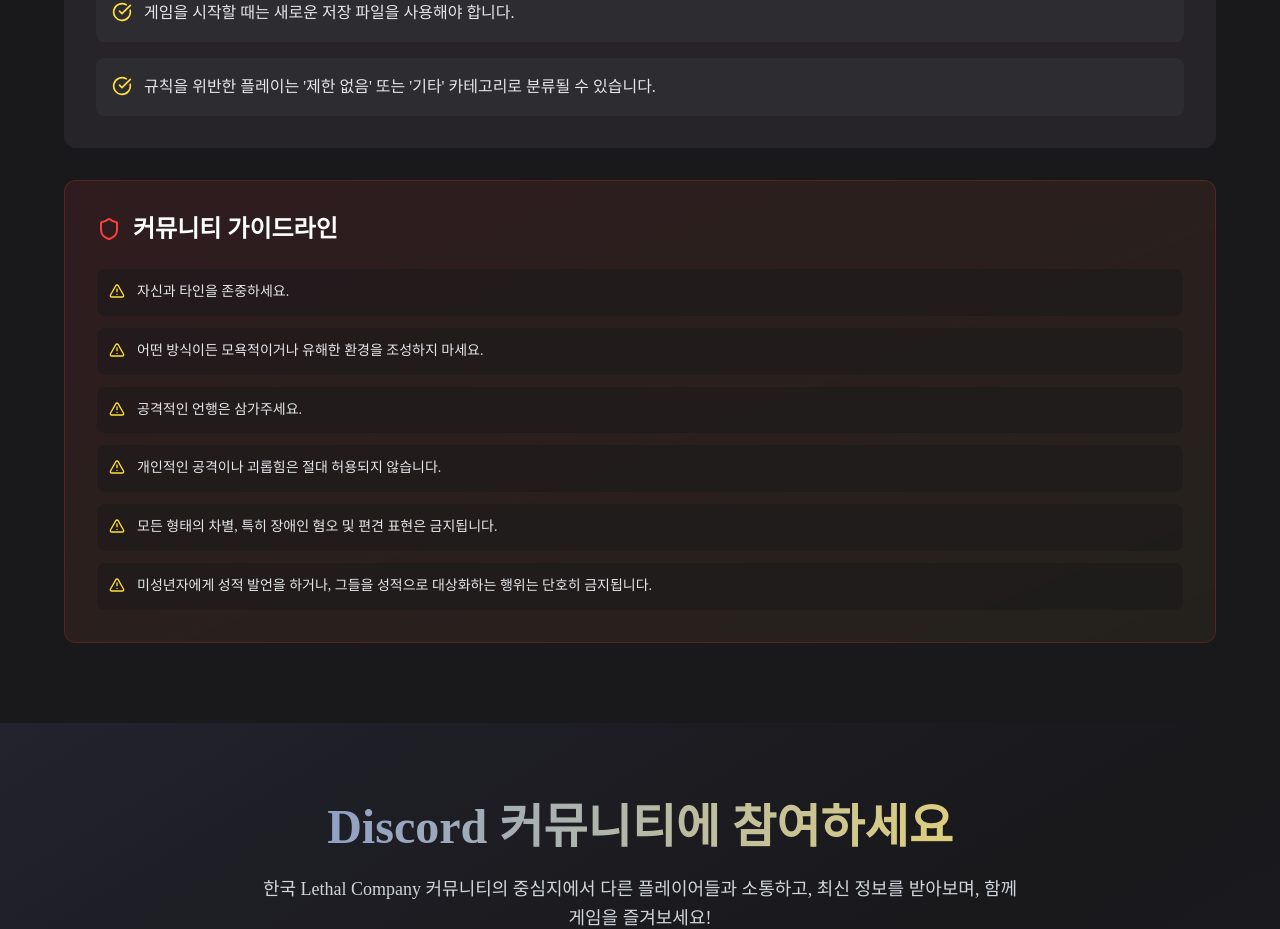
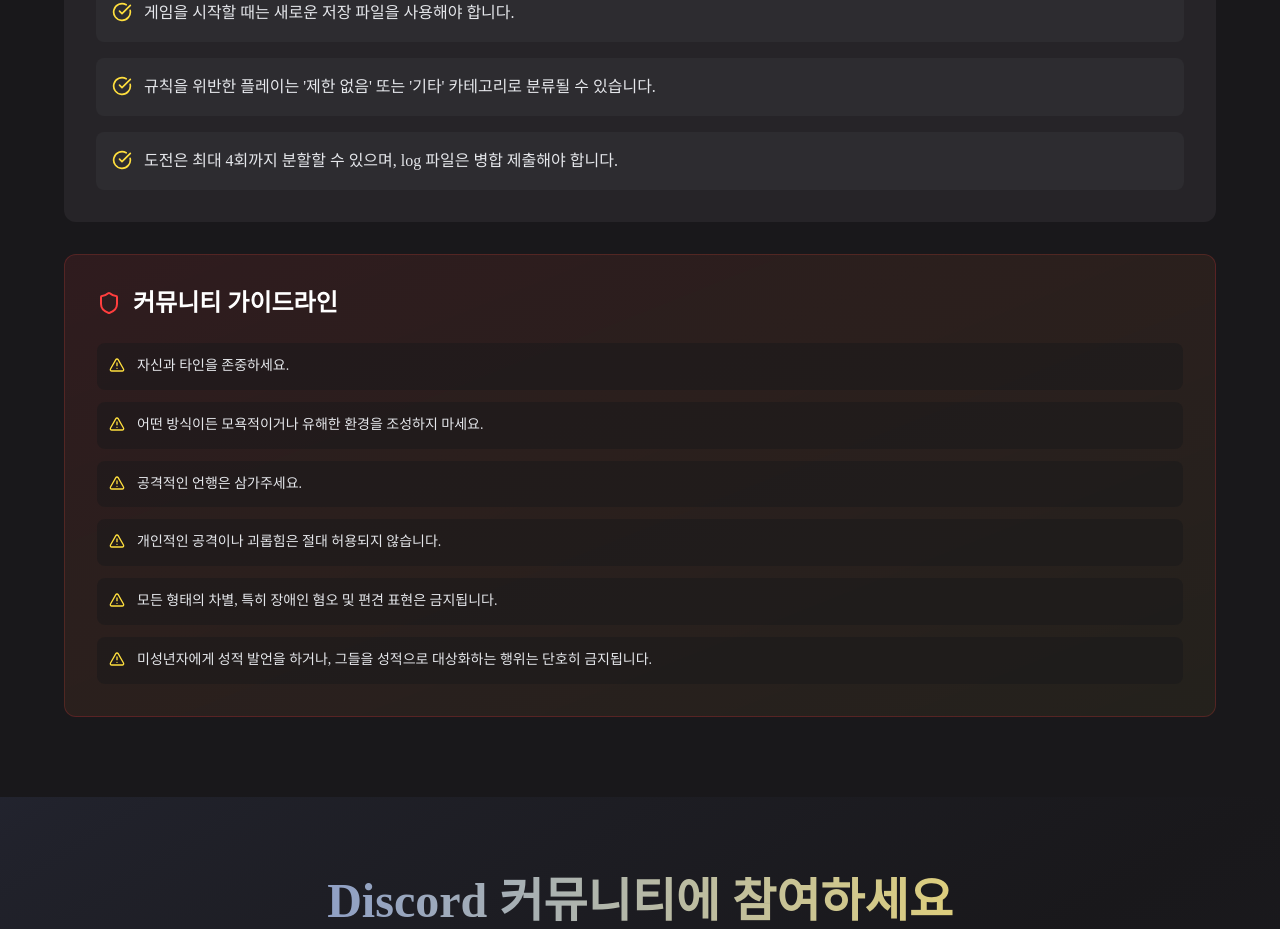
Before and after one commit to P-Asta/krhq-page, a React (Vite) app: page / in a window 1280 px wide. Shown: the part 1449-2378 px from the top of the page. Built offline with nearby package versions, Linux system fonts and the light colour scheme.

Commit message:
change rule

```diff
--- a/src/Home.jsx
+++ b/src/Home.jsx
@@ -39,6 +39,7 @@ const Home = () => {
       "날씨를 바꾸기 위한 재시작은 금지되나, 게임 충돌 등 우발적인 상황에서는 허용될 수 있습니다.",
       "게임을 시작할 때는 새로운 저장 파일을 사용해야 합니다.",
       "규칙을 위반한 플레이는 '제한 없음' 또는 '기타' 카테고리로 분류될 수 있습니다.",
+      "도전은 최대 4회까지 분할할 수 있으며, log 파일은 병합 제출해야 합니다.",
     ],
     hq: [
       "정식 출시 버전만 허용됩니다. (v40, v45, v49, v50, v56, v62, v64, v69, v72)",
@@ -47,7 +48,6 @@ const Home = () => {
       "총 8개 이상의 할당량을 반드시 완료해야 합니다.",
       "모든 플레이어의 녹화는 필수이며, 영상은 영구 보존되어야 합니다.",
       "녹화는 버전 번호가 표시된 메인 메뉴 화면에서 시작해야 합니다.",
-      "세션마다 Player.log 파일을 제출해야 합니다.",
     ],
     sdc: [
       "모든 제출은 선택한 카테고리의 상위 10위 안에 들어야 합니다.",
```
